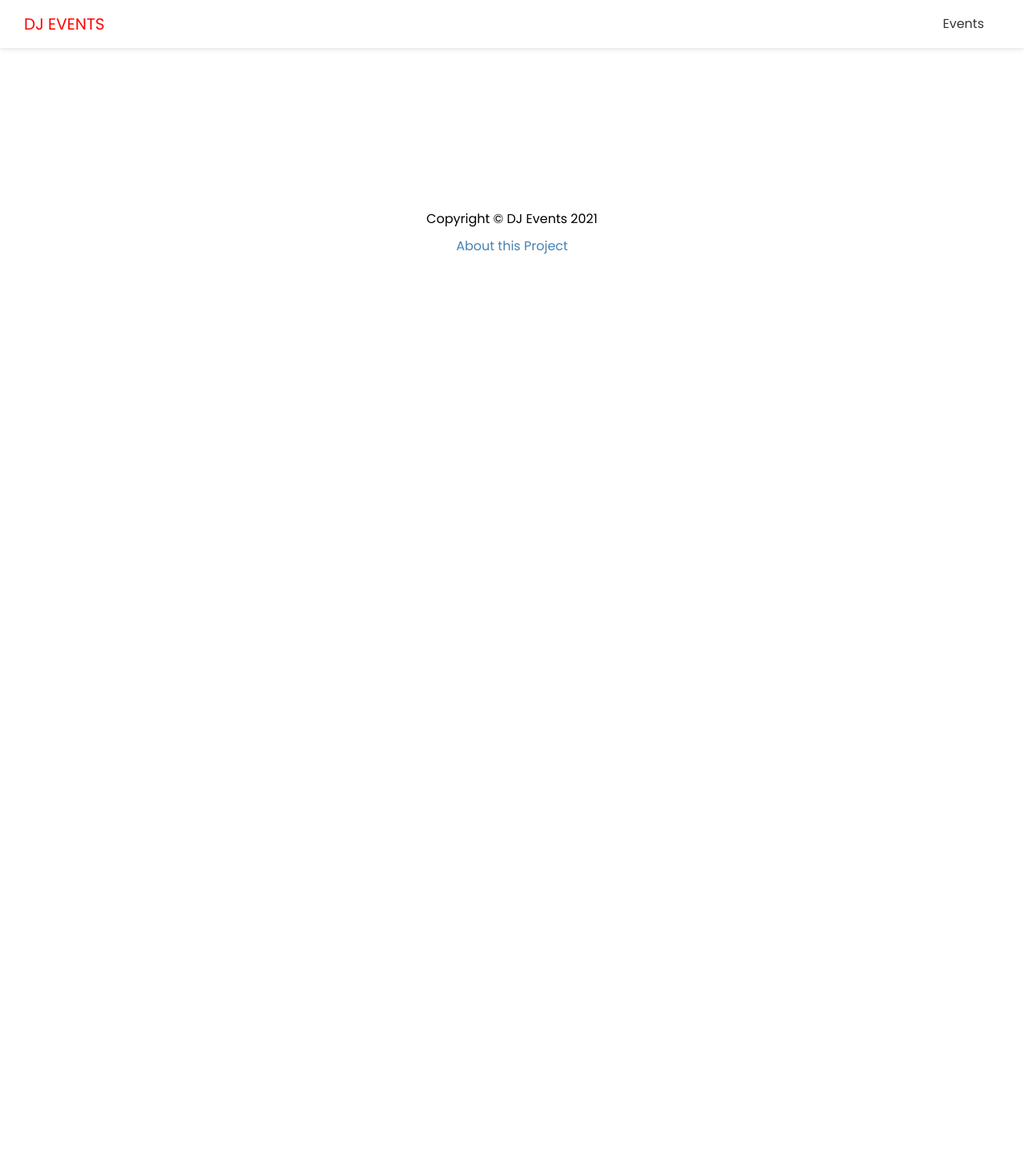
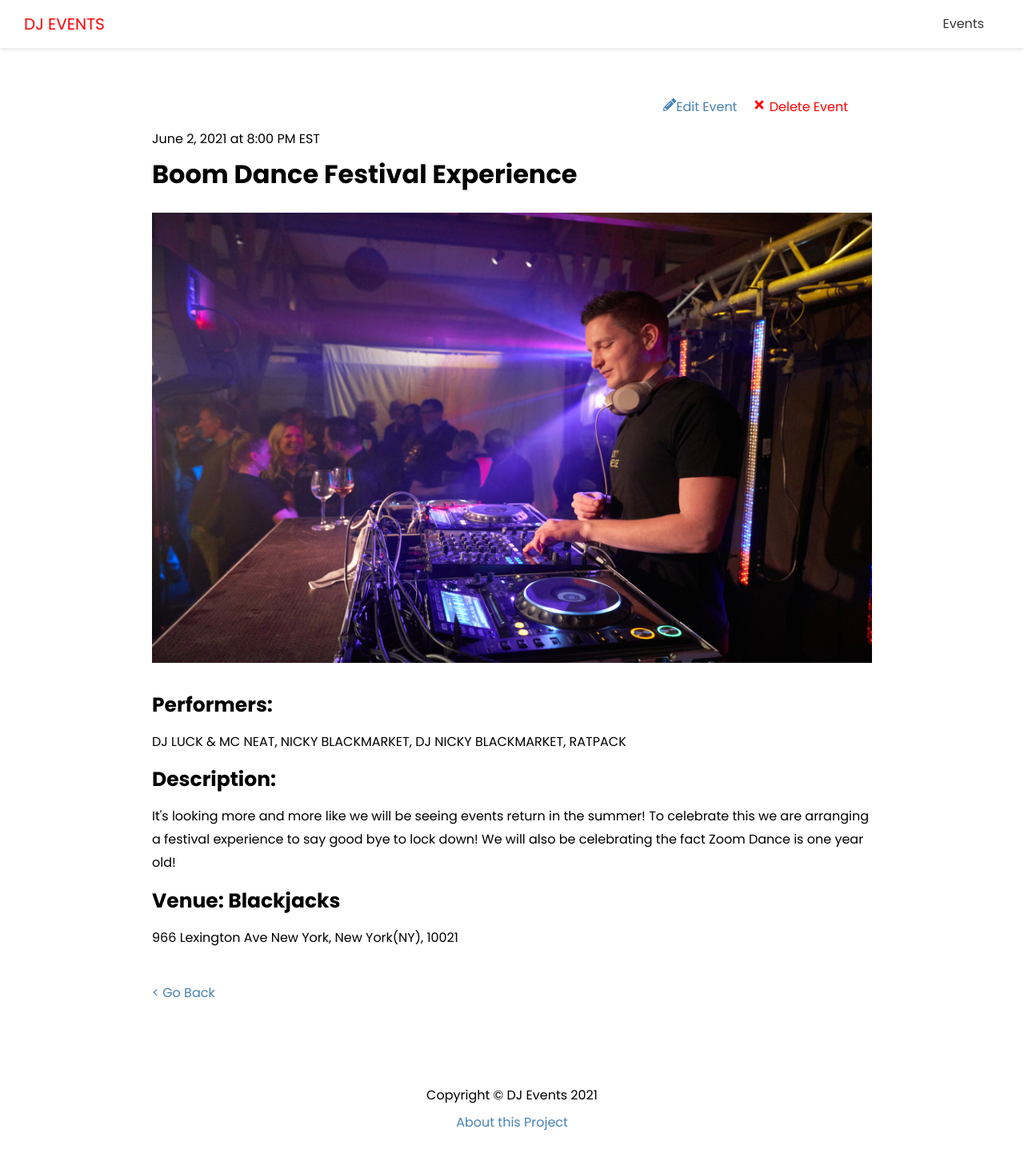
Before and after one commit to Timmy03/nextjs, a Next.js app: page /events/boom-dance-festival-experience in a window 1280 px wide. Shown: the top 1452 px of the page at 80% size. Before the commit the page ends 800 px from the top, so only its background shows below. Built offline with nearby package versions, Linux system fonts and the light colour scheme; no server answers.

Commit message:
Setting up Event Slug

```diff
--- a/pages/events/[slug].js
+++ b/pages/events/[slug].js
@@ -1,14 +1,49 @@
 import React from "react";
+import { FaPencilAlt, FaTimes } from "react-icons/fa";
 import Layout from "@/components/Layout";
 import Link from "next/link";
+import Image from "next/image";
 import { API_URL } from "@/config/index";
 import styles from "@/styles/Event.module.css";
 
 function EventPage({ evt }) {
+  const deleteEvent = (e) => {
+    console.log("delete");
+  };
   return (
     <Layout>
       <div className={styles.event}>
-        <div className={styles.controls}></div>
+        <div className={styles.controls}>
+          <Link href={`/events/edit/${evt.id}`}>
+            <a>
+              <FaPencilAlt />
+              Edit Event
+            </a>
+          </Link>
+          <a href="#" className={styles.delete} onClick={deleteEvent}>
+            <FaTimes /> Delete Event
+          </a>
+        </div>
+
+        <span>
+          {evt.date} at {evt.time}
+        </span>
+        <h1>{evt.name}</h1>
+        {evt.image && (
+          <div className={styles.image}>
+            <Image src={evt.image} width={960} height={600} />
+          </div>
+        )}
+        <h3>Performers:</h3>
+        <p>{evt.performers}</p>
+        <h3>Description:</h3>
+        <p>{evt.description}</p>
+        <h3>Venue: {evt.venue}</h3>
+        <p>{evt.address}</p>
+
+        <Link href="/events">
+          <a className={styles.back}>{"<"} Go Back</a>
+        </Link>
       </div>
     </Layout>
   );
```
Also changed, not shown: pages/events/index.js (+7 -7 lines).
